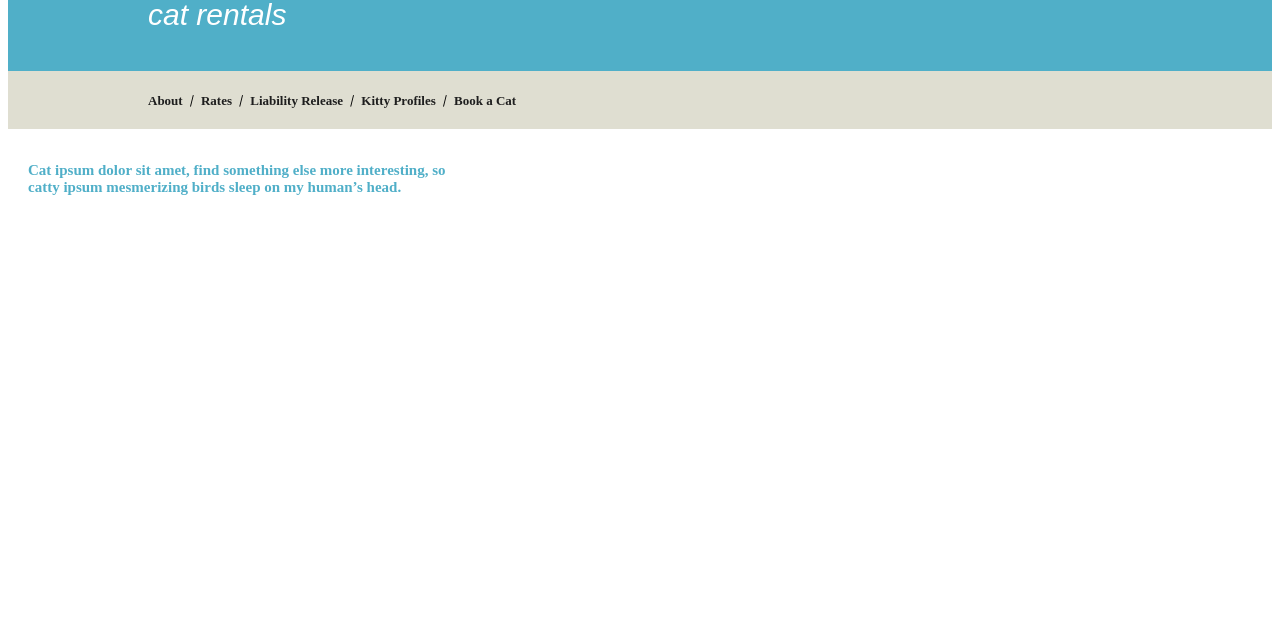
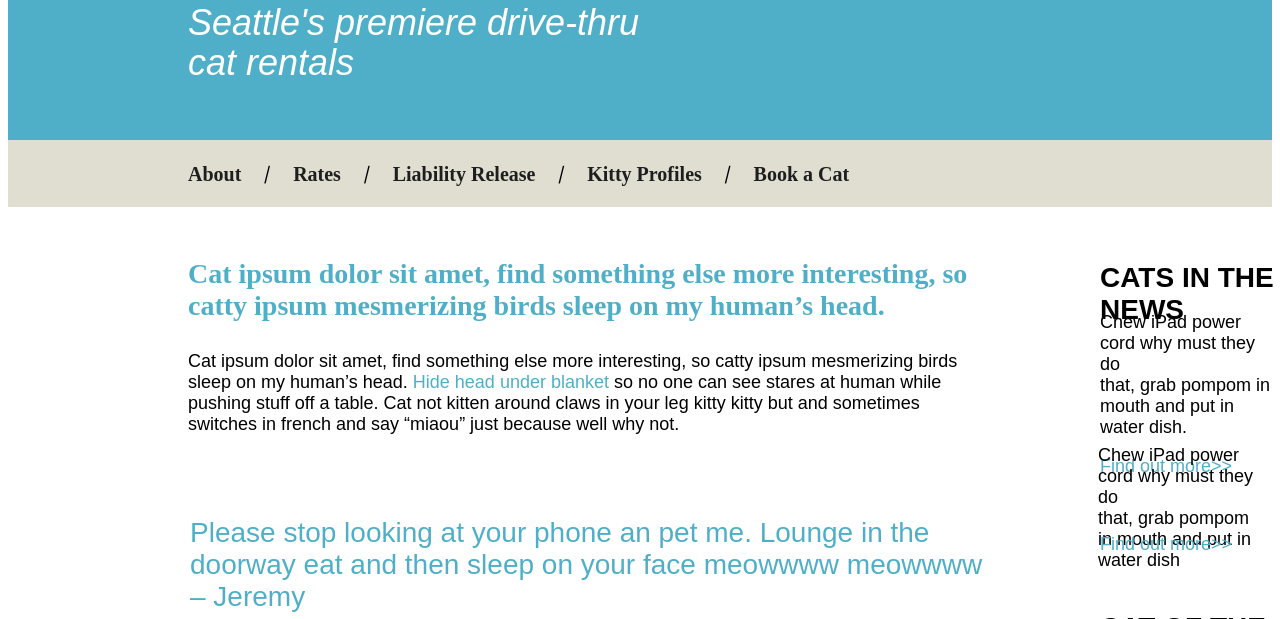
Before and after one commit to asmirkazic/Portfolio, a plain HTML site: page kitties-to-go.html in a window 1280 px wide. Shown: the part 181-800 px from the top of the page. Drawn offline with Linux system fonts and the light colour scheme.

Commit message:
committing todays changes, added few paragraphs, image and side content

```diff
--- a/kitties-to-go.html
+++ b/kitties-to-go.html
@@ -10,8 +10,8 @@
                 <p class="note">cat rentals</p>
             </header>
     </head>
-    <body>
-        <nav class="navbar">
+    <body class="container">
+          <nav class="navbar">
             <a style="text-decoration:none" href="About">About</a>
             <p>/</p>
             <a style="text-decoration:none" href="Rates">Rates</a>
@@ -26,9 +26,36 @@
             <strong>Cat ipsum dolor sit amet, find something else more interesting, so <br>
             catty ipsum mesmerizing birds sleep on my human’s head.</strong>
         </h2>
-
-
-
+        <p class="p1">Cat ipsum dolor sit amet, find something else more interesting, so catty ipsum mesmerizing birds <br>
+            sleep on my human’s head.<span style="color:rgb(80, 175, 200);"> Hide head under blanket</span> so no one can see stares at human while <br>
+            pushing stuff off a table. Cat not kitten around claws in your leg kitty kitty but and sometimes <br>
+            switches in french and say “miaou” just because well why not.</p>
+        <section>
+            <aside>
+                <h3>CATS IN THE NEWS</h3>
+                <p>Chew iPad power cord why must they do <br>
+                that, grab pompom in mouth and put in <br>
+                water dish.</p>
+                <a href="find-out-more"><span style="color:rgb(80, 175, 200);"</a>Find out more>></a>
+                <p class="p2">Chew iPad power cord why must they do <br>
+                that, grab pompom in mouth and put in <br>
+                water dish</p>
+                <a class="more" href="find-out-more"><span style="color:rgb(80, 175, 200);"</a>Find out more>></a>
+            </aside>
+        </section>
+        <section>
+            <aside>
+                <h3 class="cat-of-the-week">CAT OF THE WEEK</h3>
+                <img class="sidekit" src="lesson04-mock3-sidebar-cat.jpg" alt="Small gray and white Kitten staring" width="300" height="250">
+                 <figcaption>Stare at imaginary bug love blinks and <br>
+                purr purr purr purr</figcaption>
+            </aside>
+        </section>
+        <h2 class="jeremy">
+            Please stop looking at your phone an pet me. Lounge in the <br>
+            doorway eat and then sleep on your face meowwww meowwww <br>
+            – Jeremy
+        </h2>
 
     </body>
 
--- a/styles/Kittiesstyle.css
+++ b/styles/Kittiesstyle.css
@@ -1,11 +1,11 @@
 .header {
   font-family: sans-serif;
   line-height: 0.8;
-  padding: 25px;
-  padding-left: 140px;
+  padding: 40px;
+  padding-left: 180px;
   text-align: left;
   color: white;
-  font-size: 30px;
+  font-size: 36px;
   background-color:rgb(80, 175, 200);
 }
 
@@ -16,8 +16,8 @@
 
 .navbar {
   padding: 20px;
-  padding-left: 140px;
-  font-size: 13px;
+  padding-left: 180px;
+  font-size: 20px;
   background-color:rgb(223, 222, 209);
   font-weight: bold;
 }
@@ -25,19 +25,105 @@
 a~p {
     font-family: georgia, serif;
     display: inline;
-    padding: 4px;
+    padding: 18px;
 }
 
 a:link {
     color:rgb(30, 30, 30);
+    text-decoration: none;
 }
 
 .indent {
-    padding:20px;
+    padding: 5px;
+    padding-top: 28px;
+    padding-left: 180px;
     color:rgb(80, 175, 200);
-    font-size: 15px;
+    font-size: 28px;
 }
 
-h2 {
-    padding-left:140px;
+.p1 {
+    font-family: sans-serif;
+    padding:0px;
+    padding-left: 180px;
+    color: black;
+    font-size: 18px;
 }
+
+h3 {
+    font-family: sans-serif;
+    font-size: 28px;
+    color: black;
+    position: fixed;
+    top: 415px;
+    left: 1100px;
+    z-index: 1
+}
+
+aside {
+    font-family: sans-serif;
+    font-size: 18px;
+    color: black;
+    position: fixed;
+    top: 475px;
+    left: 1100px;
+    z-index: 2
+}
+
+.p2 {
+    font-family: sans-serif;
+    font-size: 18px;
+    color: black;
+    position: fixed;
+    top: 590px;
+    left: 1080px;
+    z-index: 3
+}
+
+.more {
+    font-family: sans-serif;
+    font-size: 18px;
+    position: fixed;
+    top: 715px;
+    left: 1100px;
+    z-index: 4
+}
+
+.jeremy {
+    font-family: Arial, sans-serif;
+    position: fixed;
+    top: 675px;
+    left: 190px;
+    color:rgb(80, 175, 200);
+    font-size: 28px;
+    font-weight:100;
+}
+
+.cat-of-the-week {
+    font-family: sans-serif;
+    font-size: 28px;
+    color: black;
+    position: fixed;
+    top: 765px;
+    left: 1100px;
+    z-index: 5
+}
+
+.sidekit {
+    position: fixed;
+    top: 865px;
+    left: 1100px;
+}
+
+figcaption {
+    position: fixed;
+    top: 1130px;
+    left: 1100px;
+}
+
+::-webkit-scrollbar {
+    display: block;
+}
+
+.container {
+overflow-y: scroll;
+}
```
